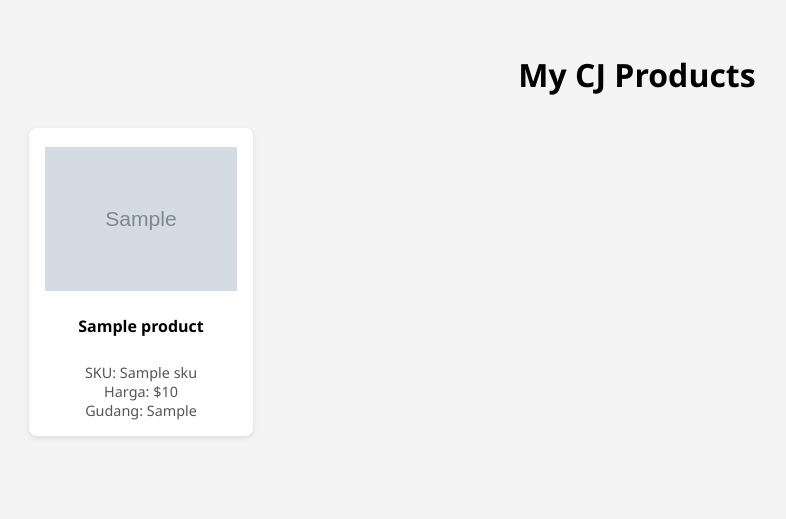
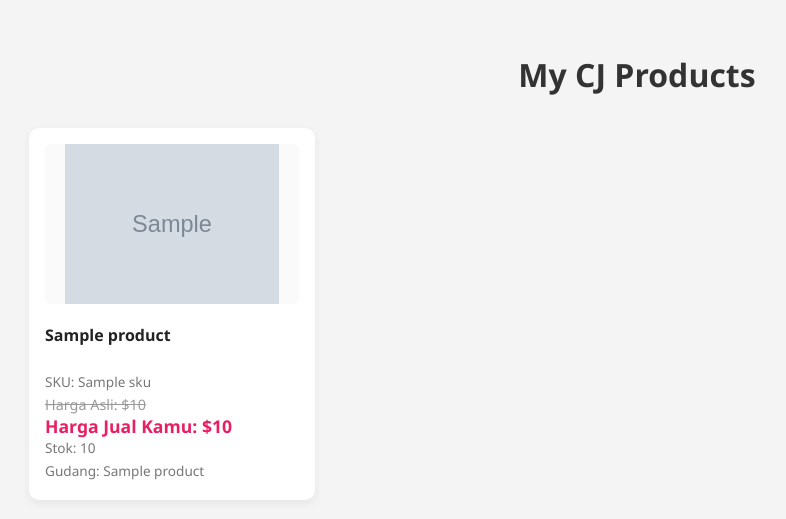
Before and after one commit to quiland15/gagnetic-backend, a Django app: template product/templates/my_product_list.html in a window 1280 px wide. Shown: the top 519 px of the page, without its empty margins (3-789 px from the left). Run offline with Django 5.2, Linux system fonts and the light colour scheme; the template is opened without the code that fills it: most values are stand-ins (such as "Sample title", 1, 10 or a date in 2020); grey boxes marked "Sample" are stand-in pictures.

```diff
--- a/product/templates/my_product_list.html
+++ b/product/templates/my_product_list.html
@@ -13,39 +13,56 @@
         h1 {
             text-align: center;
             margin-bottom: 2rem;
+            color: #333;
         }
         .product-grid {
             display: grid;
-            grid-template-columns: repeat(auto-fill, minmax(220px, 1fr));
+            grid-template-columns: repeat(auto-fill, minmax(240px, 1fr));
             gap: 1.5rem;
         }
         .product-card {
-            background-color: white;
-            border-radius: 8px;
+            background-color: #fff;
+            border-radius: 10px;
             padding: 1rem;
-            box-shadow: 0 2px 6px rgba(0,0,0,0.1);
-            text-align: center;
-            transition: transform 0.2s;
+            box-shadow: 0 4px 10px rgba(0,0,0,0.06);
+            transition: transform 0.2s ease;
+            display: flex;
+            flex-direction: column;
+            justify-content: space-between;
         }
         .product-card:hover {
-            transform: translateY(-5px);
+            transform: translateY(-4px);
         }
         .product-card img {
             width: 100%;
-            height: 150px;
+            height: 160px;
             object-fit: contain;
-            margin-bottom: 0.5rem;
+            margin-bottom: 0.75rem;
+            border-radius: 6px;
+            background-color: #fafafa;
         }
         .product-title {
-            font-weight: bold;
+            font-weight: 600;
             font-size: 1rem;
             margin: 0.5rem 0;
             height: 40px;
             overflow: hidden;
+            color: #222;
         }
         .sku, .stock, .warehouse {
+            font-size: 0.85rem;
+            color: #777;
+            margin-bottom: 4px;
+        }
+        .price-original {
+            text-decoration: line-through;
             font-size: 0.9rem;
-            color: #555;
+            color: #999;
+        }
+        .price-sale {
+            font-size: 1.1rem;
+            color: #e91e63;
+            font-weight: 600;
         }
     </style>
 </head>
@@ -59,13 +76,15 @@
                 <img src="{{ product.bigImage }}" alt="{{ product.nameEn }}">
                 <div class="product-title">{{ product.nameEn }}</div>
                 <div class="sku">SKU: {{ product.sku }}</div>
-                <div class="stock">Harga: ${{ product.sellPrice }}</div>
-                <div class="warehouse">Gudang: {{ product.defaultArea }}</div>
+                <div class="price-original">Harga Asli: ${{ product.sellPrice }}</div>
+                <div class="price-sale">Harga Jual Kamu: ${{ product.yourPrice }}</div>
+                <div class="stock">Stok: {{ product.stock }}</div>
+                <div class="warehouse">Gudang: {{ product.warehouseName }}</div>
             </div>
         {% endfor %}
         </div>
     {% else %}
-        <p style="text-align:center;">Tidak ada produk ditemukan.</p>
+        <p style="text-align:center; color: #888;">Tidak ada produk ditemukan.</p>
     {% endif %}
 </body>
 </html>
```
Also changed, not shown: product/cjApi.py (+7 -0 lines).
